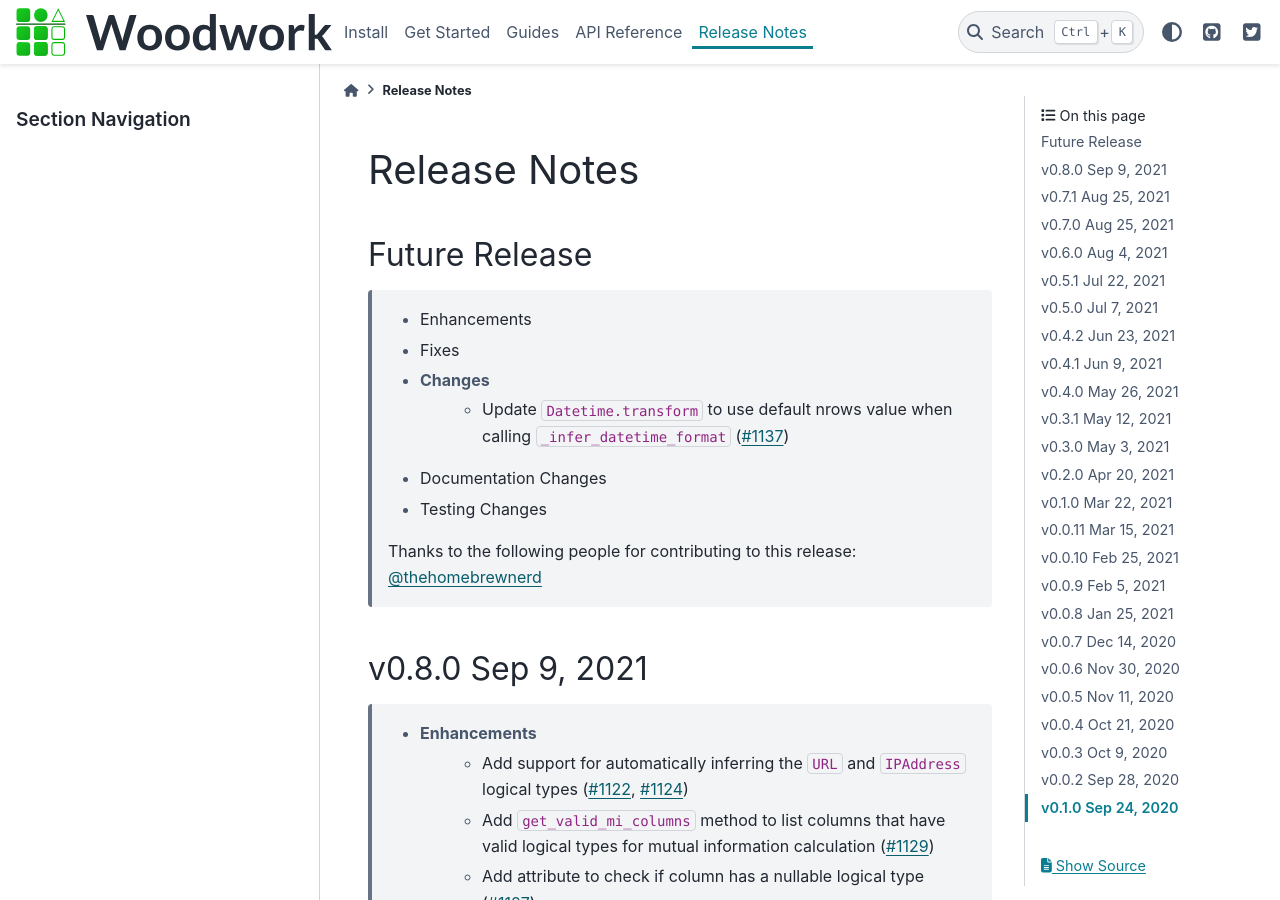
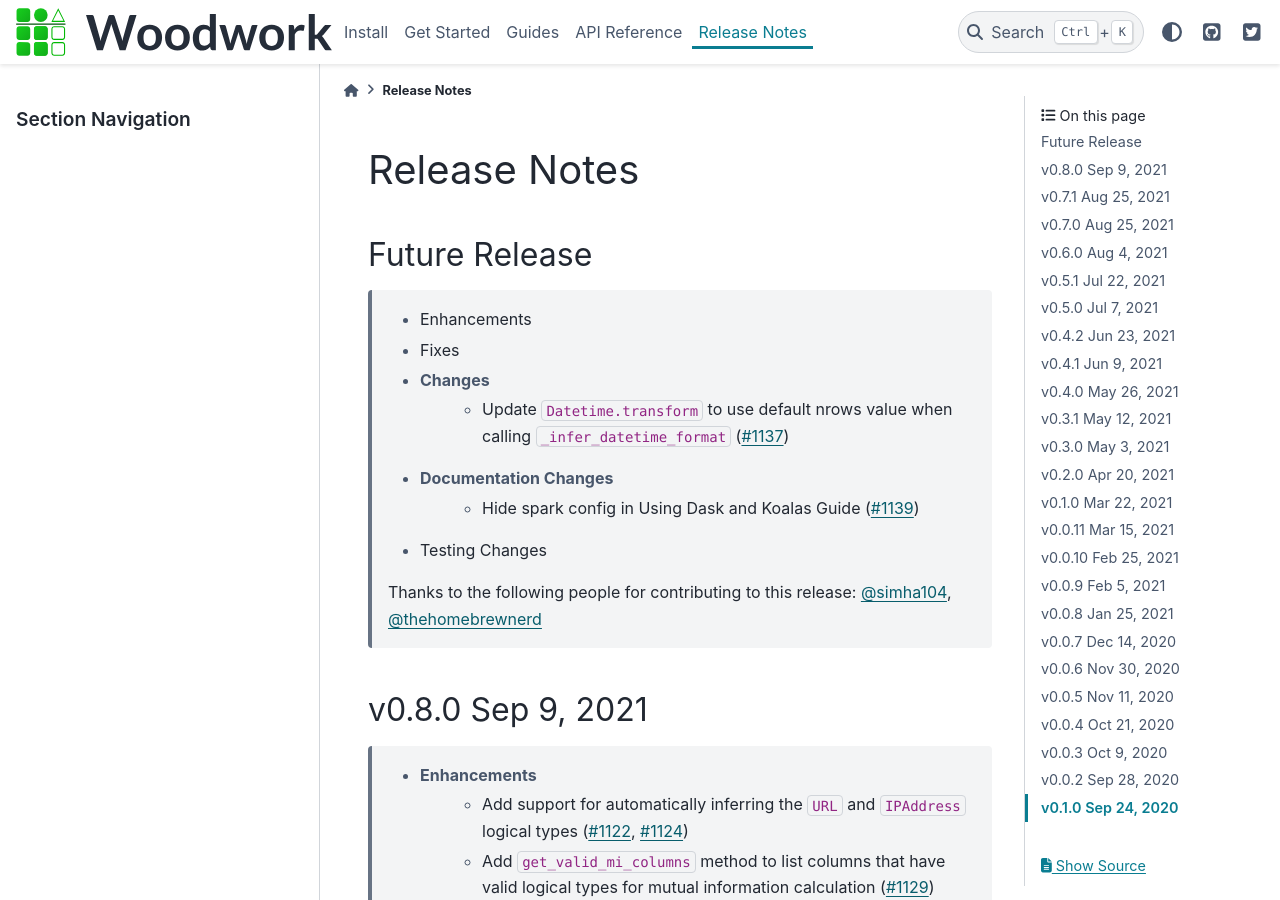
Before and after one commit to alteryx/woodwork, a Sphinx documentation site: the page built from docs/source/release_notes.rst, in a window 1280 px wide and 900 px high. Built offline with Sphinx 7.4.7 and the PyData theme 0.15.4, drawn with Linux system fonts in a browser that asks for light colours; comment, search, counter and statistics services are not loaded.

Commit message:
Hide spark config (#1139)
* Hide spark config

* Hide spark config

* Updated release notes

```diff
--- a/docs/source/release_notes.rst
+++ b/docs/source/release_notes.rst
@@ -10,10 +10,11 @@ Future Release
     * Changes
         * Update ``Datetime.transform`` to use default nrows value when calling ``_infer_datetime_format`` (:pr:`1137`)
     * Documentation Changes
+        * Hide spark config in Using Dask and Koalas Guide (:pr:`1139`)
     * Testing Changes
 
     Thanks to the following people for contributing to this release:
-    :user:`thehomebrewnerd`
+    :user:`simha104`, :user:`thehomebrewnerd`
 
 
 v0.8.0 Sep 9, 2021
```
Also changed, not shown: docs/source/guides/using_woodwork_with_dask_and_koalas.ipynb.
